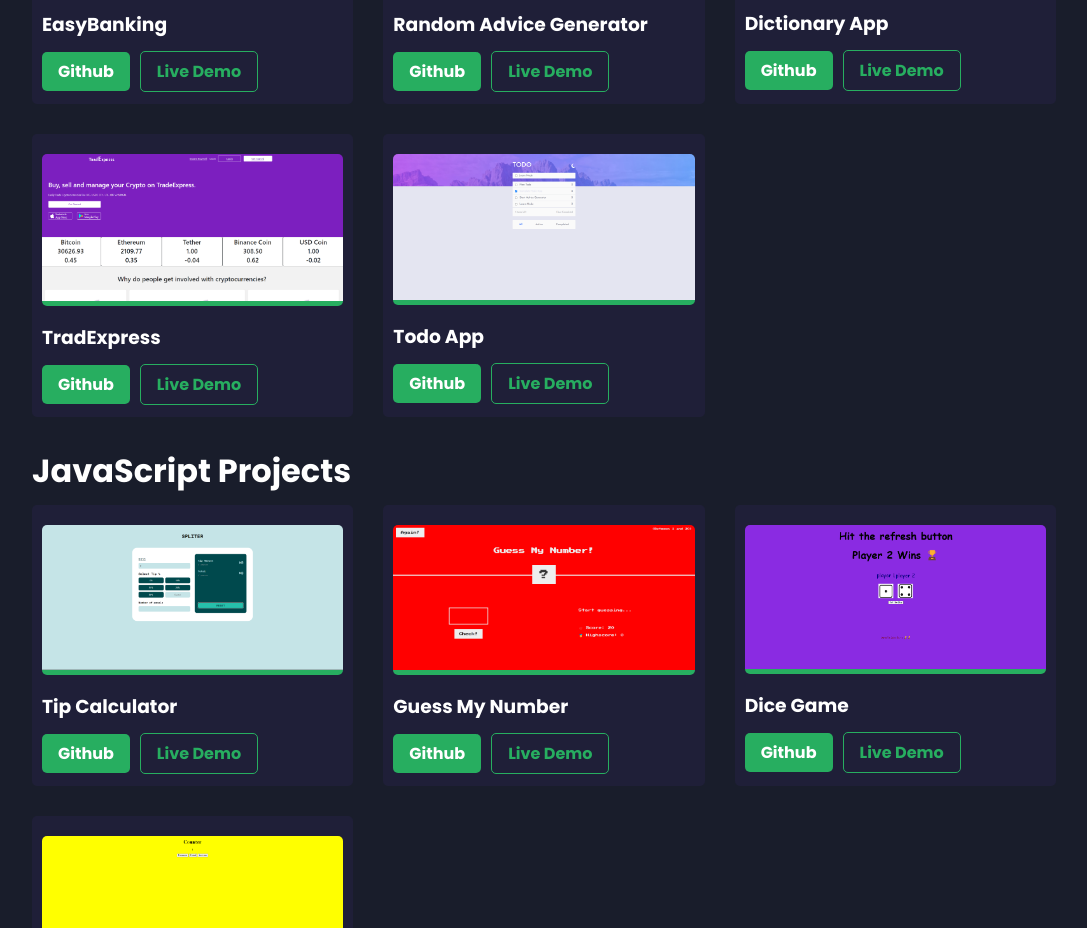
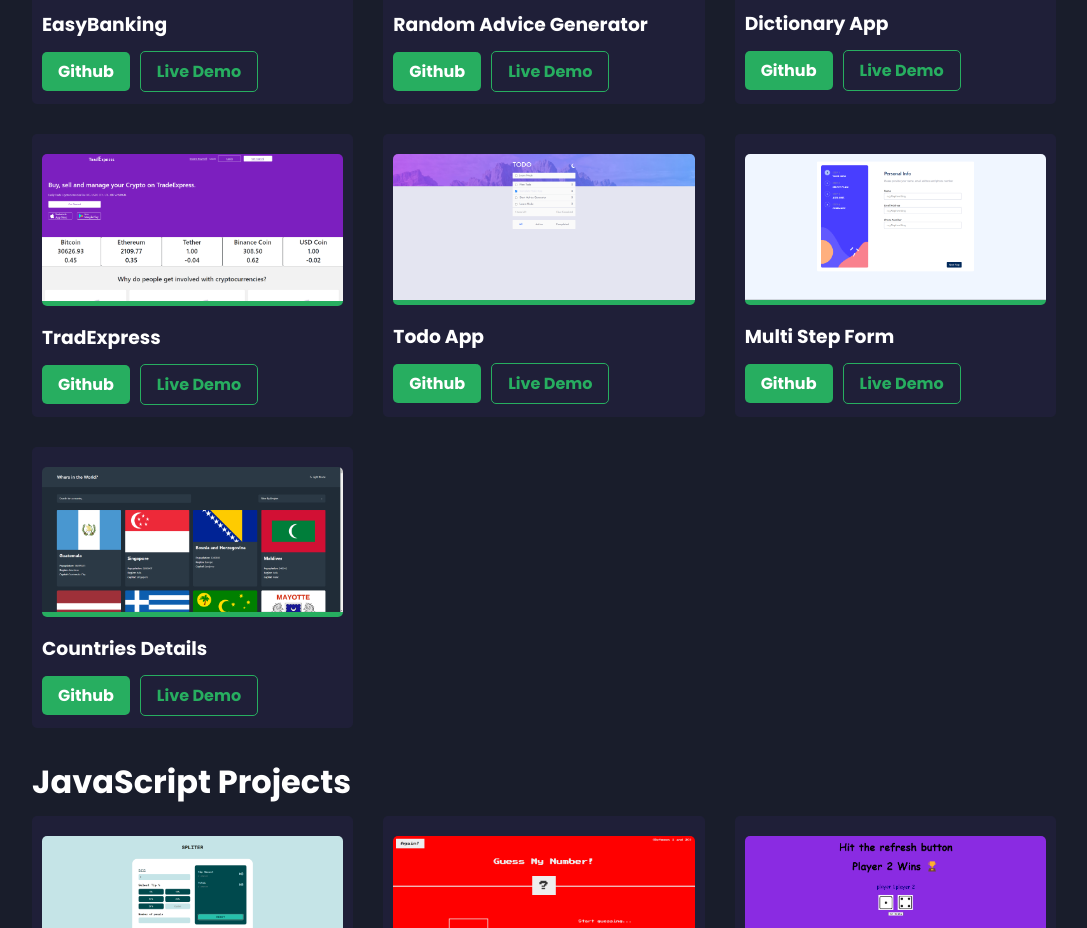
Before and after one commit to ObodoakorDavid/PortfolioMain, a React (Create React App) app: page /portfolio in a window 1280 px wide. Shown: the part 720-1648 px from the top of the page, without its empty margins (32-1119 px from the left). Built offline with nearby package versions, Linux system fonts and the light colour scheme.

Commit message:
update: added two new projects

```diff
--- a/src/Components/Main/Main.js
+++ b/src/Components/Main/Main.js
@@ -1,7 +1,7 @@
 /** @format */
 
 import React, { useState } from "react";
-import Me from "../../Assets/ProjectImages/IMG_20220329_091704.jpg";
+import Me from "../../Assets/images/IMG_20220329_091704.jpg";
 import "./Main.css";
 
 const Main = () => {
--- a/src/Components/Portfolio/Portfolio.js
+++ b/src/Components/Portfolio/Portfolio.js
@@ -16,6 +16,8 @@ import CounterApp from "../../Assets/images/CounterApp.png";
 import FMTodoApp from "../../Assets/images/FM-todo-app.png";
 import FMAdviceGenerator from "../../Assets/images/FM-advice-generator.png";
 import FMTipCalculator from "../../Assets/images/fm-tip-calculator.png";
+import FMRestCountriesApi from "../../Assets/images/rest-countries-api-IMG.png";
+import MultiStepForm from "../../Assets/images/multi-step-form-IMG.png";
 
 const Portfolio = () => {
   const ReactData = [
@@ -81,6 +83,20 @@ const Portfolio = () => {
       Github: "https://github.com/ObodoakorDavid/FM-Todo-App",
       LiveDemo: "https://fm-todo-app-main.netlify.app/",
       img: FMTodoApp,
+    },
+    {
+      id: 9,
+      name: "Multi Step Form",
+      Github: "https://github.com/ObodoakorDavid/FM-Multi-Step-Form",
+      LiveDemo: "https://fm-multi-step-form-main-0.netlify.app/",
+      img: MultiStepForm,
+    },
+    {
+      id: 10,
+      name: "Countries Details",
+      Github: "https://github.com/ObodoakorDavid/FM-rest-countries-api",
+      LiveDemo: "https://rest-countries-api-main.netlify.app/",
+      img: FMRestCountriesApi,
     },
   ];
 
```
Also changed, not shown: src/Assets/images/multi-step-form-IMG.png (added), src/Assets/images/rest-countries-api-IMG.png (added).
